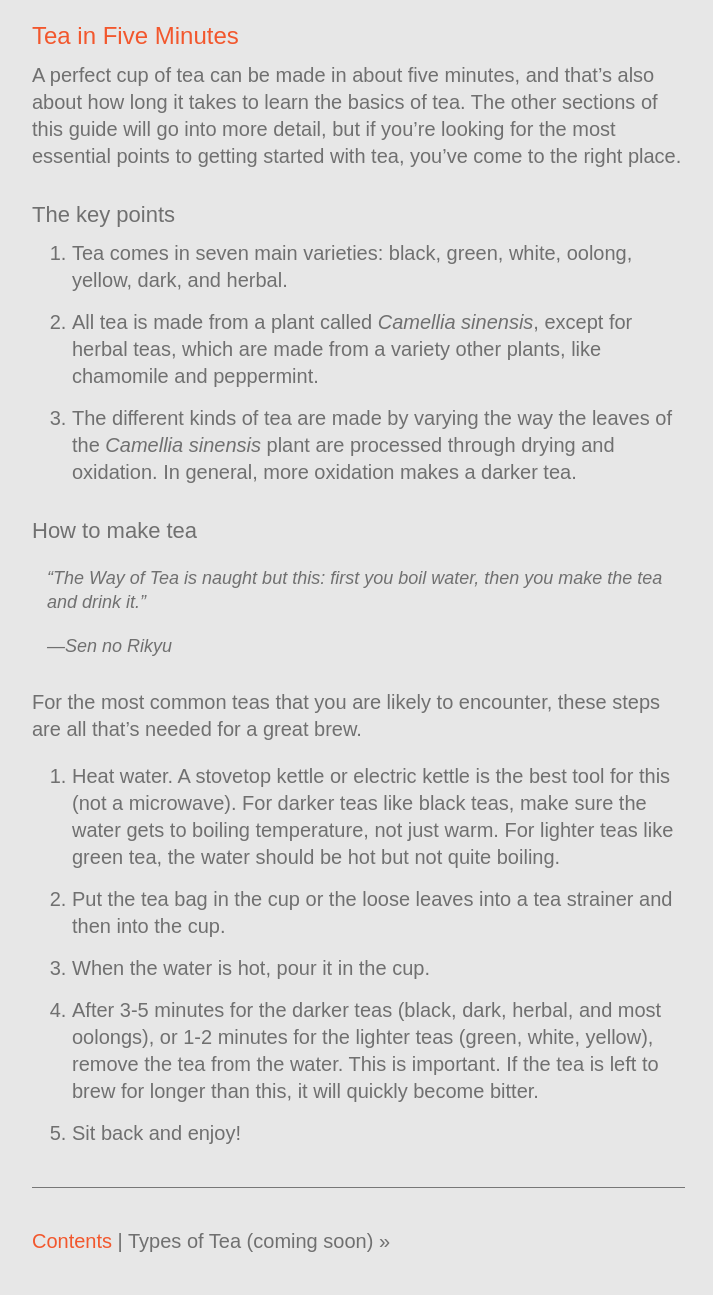
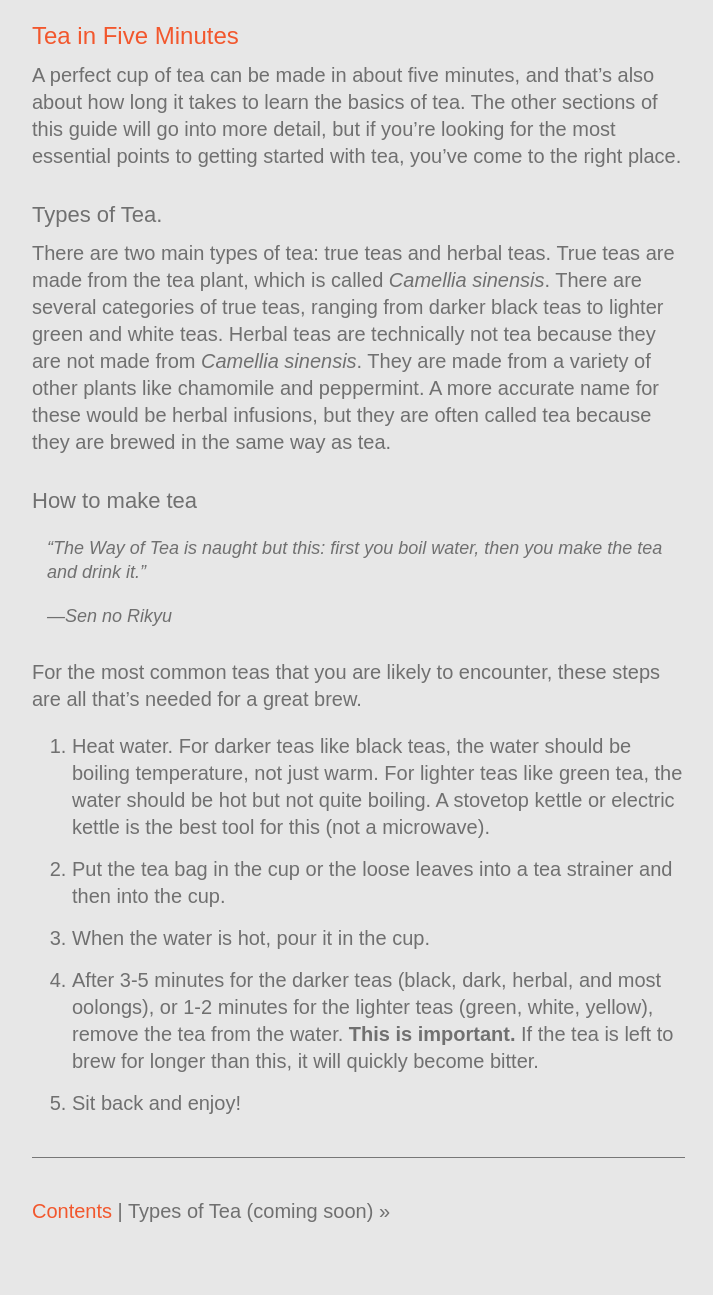
Before and after one commit to kmcgillivray/tea, a Jekyll site: the page built from tea-in-five-minutes.md, in a window 1280 px wide. Shown: the whole page, without its empty margins (428-1141 px from the left). Built offline with Jekyll 4.4.1, drawn with Linux system fonts in a browser that asks for light colours; nearby versions of some CDN libraries; after the commit the page ends 1265 px from its top, so only the background shows below that.

Commit message:
Update tea-in-five-minutes.md

```diff
--- a/tea-in-five-minutes.md
+++ b/tea-in-five-minutes.md
@@ -6,11 +6,9 @@ layout: page
 
 A perfect cup of tea can be made in about five minutes, and that's also about how long it takes to learn the basics of tea. The other sections of this guide will go into more detail, but if you're looking for the most essential points to getting started with tea, you've come to the right place.
 
-## The key points
+## Types of Tea.
 
-1. Tea comes in seven main varieties: black, green, white, oolong, yellow, dark, and herbal.
-2. All tea is made from a plant called *Camellia sinensis*, except for herbal teas, which are made from a variety other plants, like chamomile and peppermint.
-3. The different kinds of tea are made by varying the way the leaves of the *Camellia sinensis* plant are processed through drying and oxidation. In general, more oxidation makes a darker tea.
+There are two main types of tea: true teas and herbal teas. True teas are made from the tea plant, which is called *Camellia sinensis*. There are several categories of true teas, ranging from darker black teas to lighter green and white teas. Herbal teas are technically not tea because they are not made from *Camellia sinensis*. They are made from a variety of other plants like chamomile and peppermint. A more accurate name for these would be herbal infusions, but they are often called tea because they are brewed in the same way as tea.
 
 ## How to make tea
 
@@ -20,10 +18,10 @@ A perfect cup of tea can be made in about five minutes, and that's also about ho
 
 For the most common teas that you are likely to encounter, these steps are all that's needed for a great brew.
 
-1. Heat water. A stovetop kettle or electric kettle is the best tool for this (not a microwave). For darker teas like black teas, make sure the water gets to boiling temperature, not just warm. For lighter teas like green tea, the water should be hot but not quite boiling.
+1. Heat water. For darker teas like black teas, the water should be boiling temperature, not just warm. For lighter teas like green tea, the water should be hot but not quite boiling. A stovetop kettle or electric kettle is the best tool for this (not a microwave).
 2. Put the tea bag in the cup or the loose leaves into a tea strainer and then into the cup.
 3. When the water is hot, pour it in the cup.
-4. After 3-5 minutes for the darker teas (black, dark, herbal, and most oolongs), or 1-2 minutes for the lighter teas (green, white, yellow), remove the tea from the water. This is important. If the tea is left to brew for longer than this, it will quickly become bitter.
+4. After 3-5 minutes for the darker teas (black, dark, herbal, and most oolongs), or 1-2 minutes for the lighter teas (green, white, yellow), remove the tea from the water. **This is important.** If the tea is left to brew for longer than this, it will quickly become bitter.
 5. Sit back and enjoy!
 
 <hr>
```
